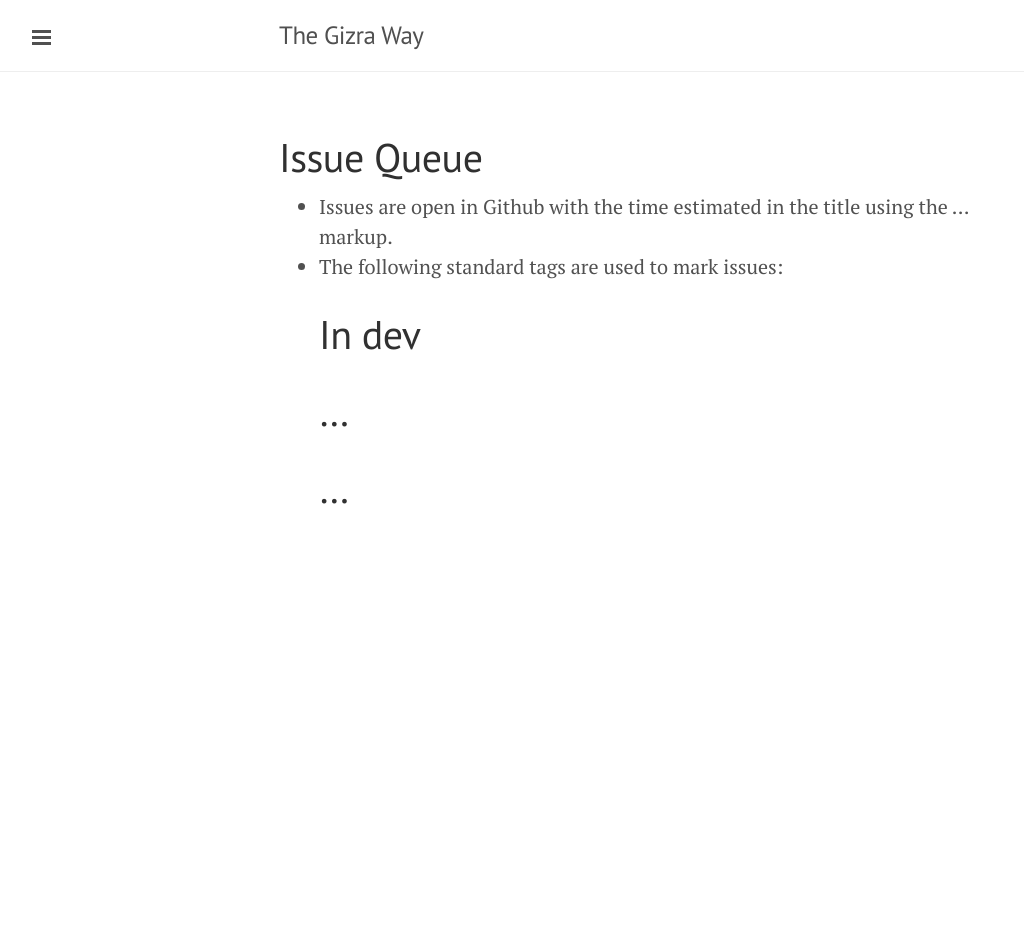
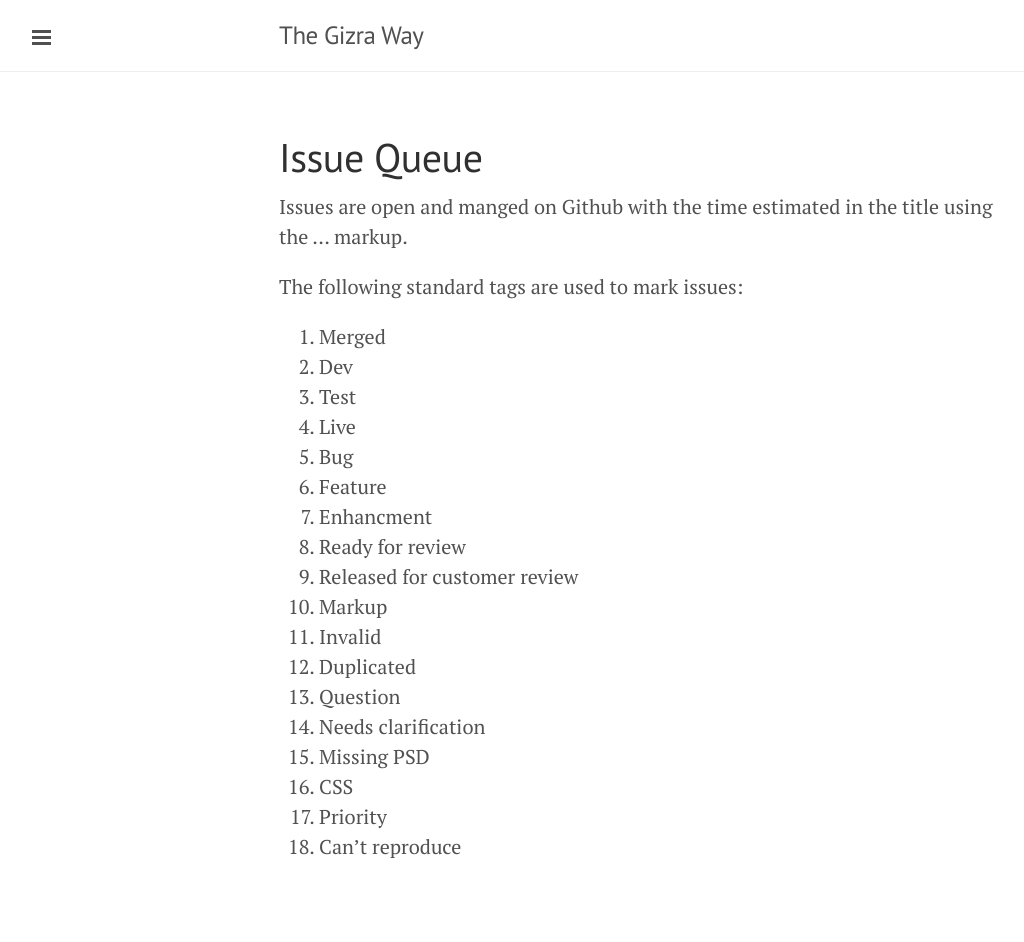
Before and after one commit to kazabooboo/TheGizraWay, a Jekyll site: the page built from src/issue-queue/index.md, in a window 1280 px wide. Shown: the whole page, without its empty margins (1-1025 px from the left). Built offline with Jekyll 4.4.1, drawn with Linux system fonts in a browser that asks for light colours; Markdown is read by kramdown in place of the engine named in the settings; before the commit the page ends 900 px from its top, so only the background shows below that.

Commit message:
Some fixes code review, and default tags.

```diff
--- a/src/issue-queue/index.md
+++ b/src/issue-queue/index.md
@@ -3,8 +3,25 @@ layout: page
 title: Issue Queue
 ---
 
-* Issues are open in Github with the time estimated in the title using the ... markup.
-* The following standard tags are used to mark issues:
-# In dev
-#  ...
-# ...
+Issues are open and manged on Github with the time estimated in the title using the ... markup.
+
+The following standard tags are used to mark issues:
+
+1. Merged
+1. Dev
+1. Test
+1. Live
+1. Bug
+1. Feature
+1. Enhancment
+1. Ready for review
+1. Released for customer review
+1. Markup
+1. Invalid
+1. Duplicated
+1. Question
+1. Needs clarification
+1. Missing PSD
+1. CSS
+1. Priority
+1. Can't reproduce
```
Also changed, not shown: src/code-review/index.md (+5 -2 lines).
